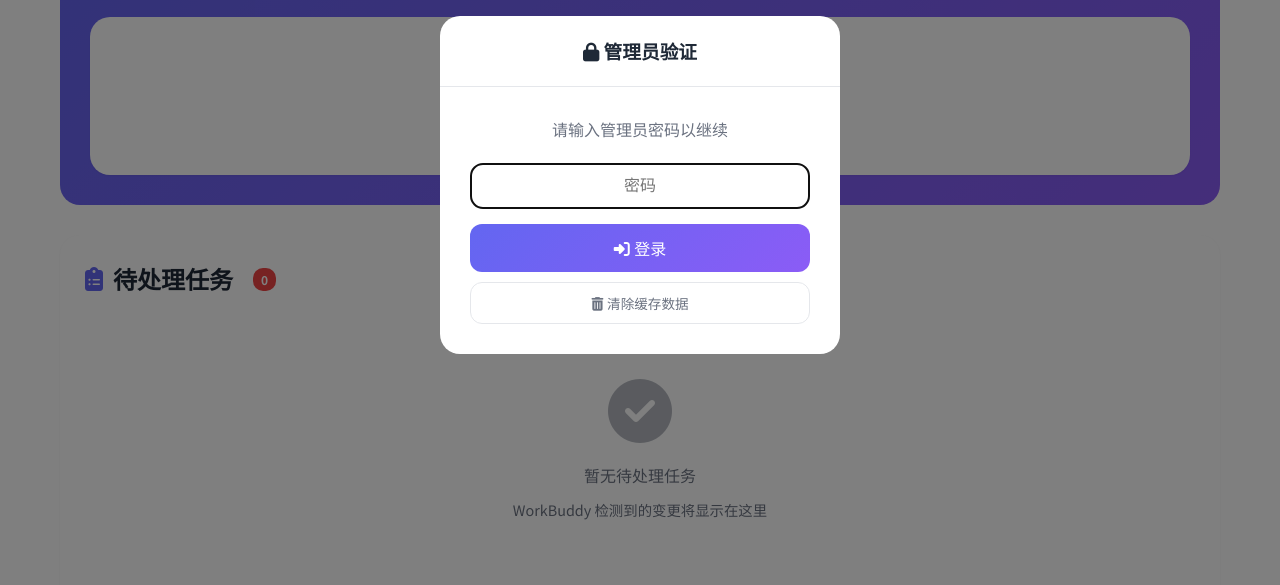
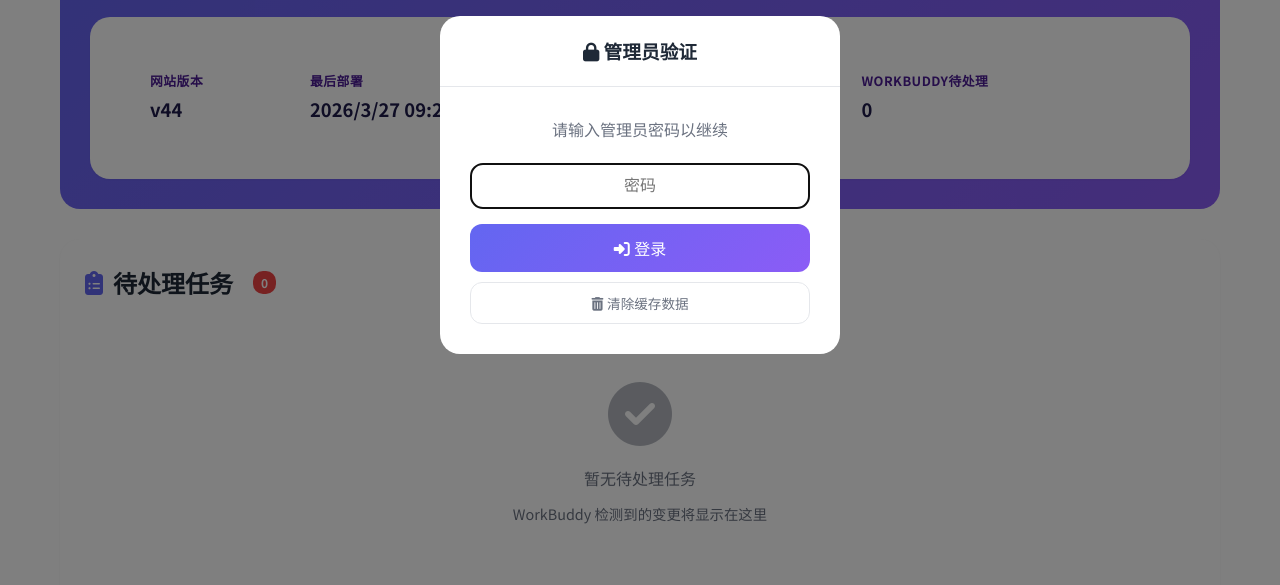
Before and after one commit to sx-fun/photo-monster, a plain HTML site: page pages/admin-update.html in a window 1280 px wide. Shown: the part 215-800 px from the top of the page. Drawn offline with Linux system fonts and the light colour scheme.

Commit message:
修复admin页面版本信息显示，增强文字对比度

```diff
--- a/pages/admin-update.html
+++ b/pages/admin-update.html
@@ -34,33 +34,40 @@
         }
 
         .version-info {
-            display: flex;
+            display: flex !important;
             gap: 20px;
             margin-top: 20px;
             flex-wrap: wrap;
             justify-content: flex-start;
+            visibility: visible !important;
+            opacity: 1 !important;
         }
 
         .version-item {
-            background: rgba(255,255,255,0.25);
+            background: rgba(255,255,255,0.3) !important;
             padding: 12px 18px;
             border-radius: var(--radius-md);
-            min-width: 120px;
-            border: 1px solid rgba(255,255,255,0.3);
+            min-width: 140px;
+            border: 2px solid rgba(255,255,255,0.5);
+            visibility: visible !important;
+            opacity: 1 !important;
+            display: block !important;
         }
 
         .version-item label {
             font-size: 0.8rem;
-            opacity: 0.9;
             display: block;
             margin-bottom: 4px;
-            color: rgba(255,255,255,0.9);
+            color: #4c1d95;
+            font-weight: 600;
+            text-transform: uppercase;
+            letter-spacing: 0.5px;
         }
 
         .version-item span {
-            font-size: 1.1rem;
-            font-weight: 600;
-            color: white;
+            font-size: 1.15rem;
+            font-weight: 700;
+            color: #1e1b4b;
             display: block;
         }
 
@@ -1485,14 +1492,35 @@
             const localChangesEl = document.getElementById('localChanges');
             const pendingCountEl = document.getElementById('pendingCount');
 
-            if (currentVersionEl) currentVersionEl.textContent = 'v44';
-            if (lastUpdatedEl) lastUpdatedEl.textContent = new Date().toLocaleString('zh-CN');
-            if (deployStatusEl) deployStatusEl.innerHTML = '<i class="fas fa-check-circle" style="color: #22c55e;"></i> 线上正常';
+            console.log('[Admin] immediateInit 开始', {
+                currentVersionEl: !!currentVersionEl,
+                lastUpdatedEl: !!lastUpdatedEl,
+                deployStatusEl: !!deployStatusEl,
+                localChangesEl: !!localChangesEl,
+                pendingCountEl: !!pendingCountEl
+            });
+
+            if (currentVersionEl) {
+                currentVersionEl.textContent = 'v44';
+                console.log('[Admin] 设置版本: v44');
+            }
+            if (lastUpdatedEl) {
+                lastUpdatedEl.textContent = new Date().toLocaleString('zh-CN');
+                console.log('[Admin] 设置时间');
+            }
+            if (deployStatusEl) {
+                deployStatusEl.innerHTML = '<i class="fas fa-check-circle" style="color: #22c55e;"></i> 线上正常';
+                console.log('[Admin] 设置状态');
+            }
             if (localChangesEl) {
                 localChangesEl.textContent = '无变更';
                 localChangesEl.style.color = '#22c55e';
-            }
-            if (pendingCountEl) pendingCountEl.textContent = '0';
+                console.log('[Admin] 设置本地变更');
+            }
+            if (pendingCountEl) {
+                pendingCountEl.textContent = '0';
+                console.log('[Admin] 设置待处理数');
+            }
 
             console.log('[Admin] immediateInit 完成');
         })();
```
